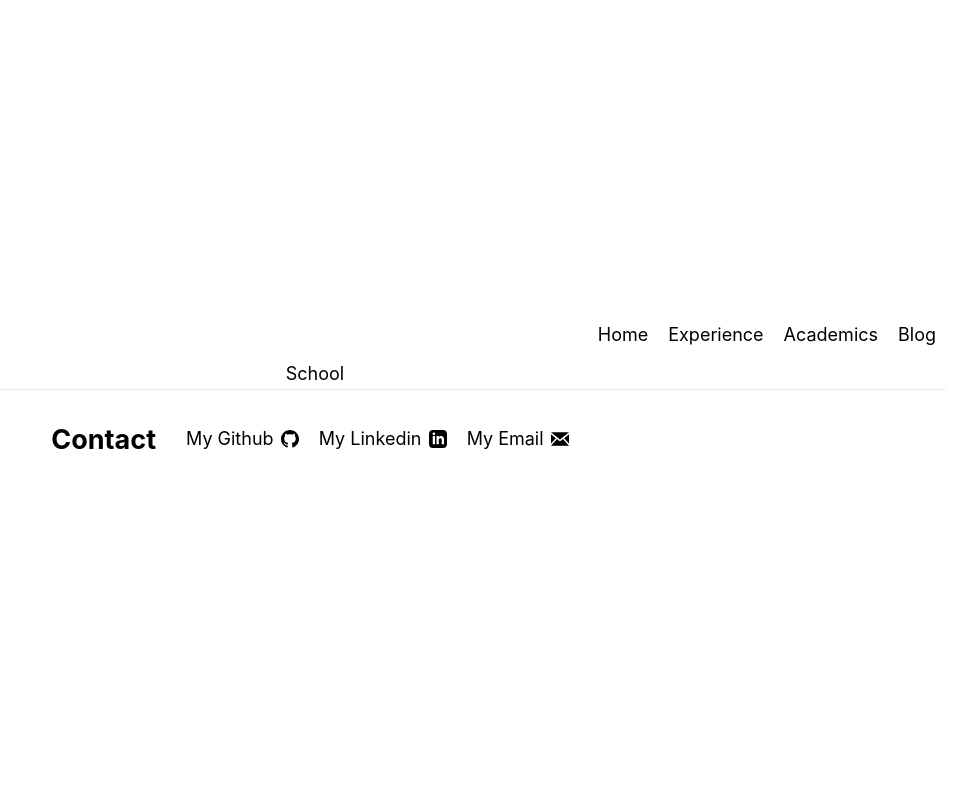
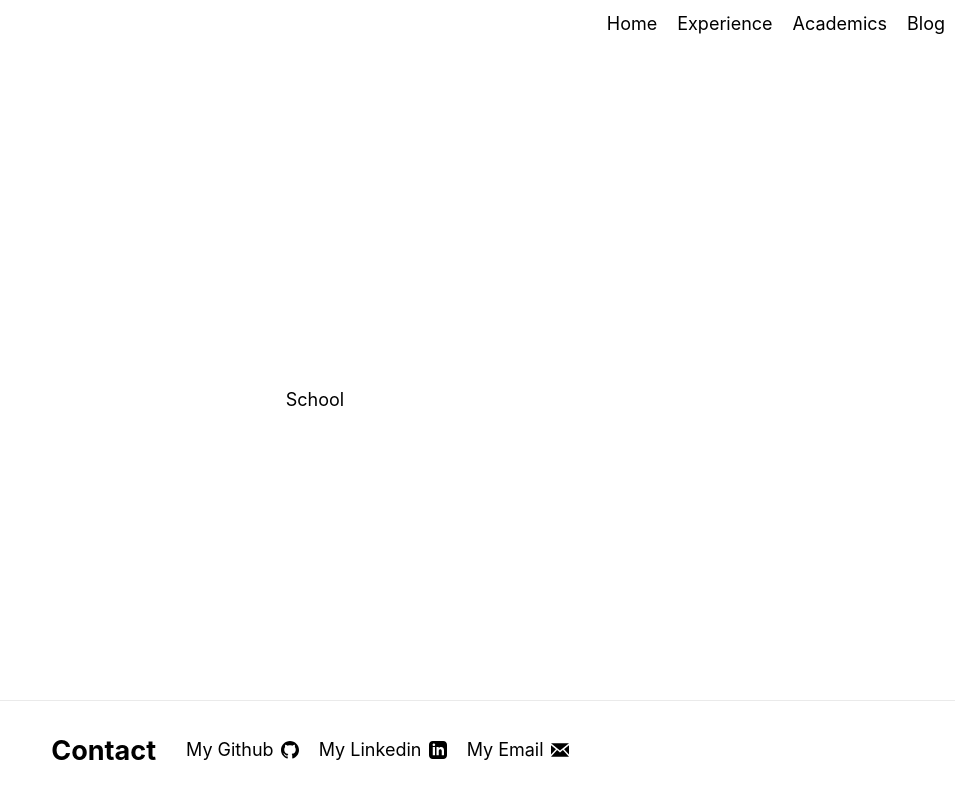
Before and after one commit to ZenghaoWang/personal_website, a Next.js app: page /academics in a window 1280 px wide. Shown: the whole page, without its empty margins (325-1280 px from the left). Built offline with nearby package versions, Linux system fonts and the light colour scheme.

Commit message:
Make navbar and footer sticky (kinda)

```diff
--- a/components/Footer/Footer.module.scss
+++ b/components/Footer/Footer.module.scss
@@ -5,6 +5,9 @@
   display: flex;
   justify-content: center;
   align-items: center;
+  position: fixed;
+  bottom: 0;
+  flex-shrink: 0;
 
   .footerHeader {
     margin-right: 20px;
--- a/components/Navbar/Navbar.module.scss
+++ b/components/Navbar/Navbar.module.scss
@@ -2,6 +2,8 @@
   display: flex;
   justify-content: flex-end;
   width: 100%;
+  position: fixed;
+  top: 0;
 
   a {
     $x: 10px;
--- a/styles/globals.scss
+++ b/styles/globals.scss
@@ -6,6 +6,11 @@ body {
     Ubuntu, Cantarell, Fira Sans, Droid Sans, Helvetica Neue, sans-serif;
   line-height: 1.6;
   font-size: 18px;
+  height: 100%;
+}
+
+.highlight-blue {
+  color: #0070f3;
 }
 
 * {
```
Also changed, not shown: pages/index.tsx (+3 -5 lines).
